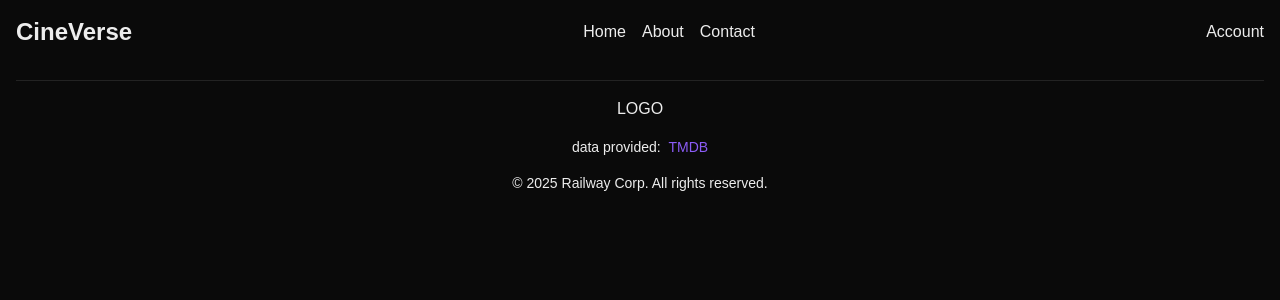
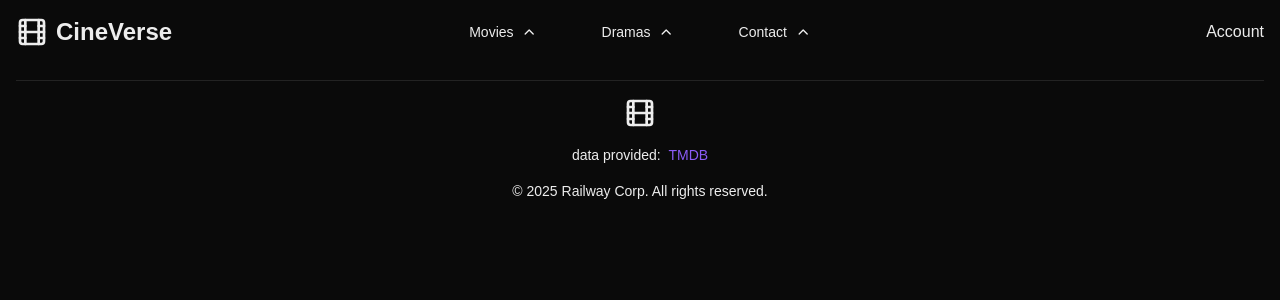
Before and after one commit to thdrudtp15/cine-verse, a Next.js app: page / in a window 1280 px wide. Shown: the top 300 px of the page. Built offline with nearby package versions, Linux system fonts and the light colour scheme.

Commit message:
feat: 헤더 네비게이션

```diff
--- a/components/layout/Footer.tsx
+++ b/components/layout/Footer.tsx
@@ -1,10 +1,14 @@
 import Link from 'next/link';
+
+import { FilmIcon } from 'lucide-react';
 
 const Footer = () => {
     return (
         <footer className="content-container py-4 flex ">
             <div className="border-t border-(--border) flex flex-col items-center justify-center w-full gap-4 py-4">
-                <div>LOGO</div>
+                <div className="flex items-center gap-2">
+                    <FilmIcon className="w-8 h-8" />
+                </div>
                 <span className="text-sm">
                     data provided: &nbsp;
                     <Link
--- a/components/layout/Header.tsx
+++ b/components/layout/Header.tsx
@@ -1,16 +1,16 @@
 import Link from 'next/link';
+import { FilmIcon } from 'lucide-react';
+
+import Nav from '@/components/ui/Nav';
 
 const Header = () => {
     return (
-        <header className="content-container py-4 flex items-center justify-between">
-            <Link href="/" className="text-2xl font-bold">
+        <header className="content-container py-4 flex items-center justify-between relative">
+            <Link href="/" className="text-2xl font-bold flex items-center gap-2">
+                <FilmIcon className="w-8 h-8" />
                 CineVerse
             </Link>
-            <ul className="flex items-center gap-4">
-                <li>Home</li>
-                <li>About</li>
-                <li>Contact</li>
-            </ul>
+            <Nav />
             <div>Account</div>
         </header>
     );
--- /dev/null
+++ b/components/ui/Nav.tsx
@@ -0,0 +1,115 @@
+'use client';
+import { useState, useRef, useCallback, memo } from 'react';
+import { ChevronUp } from 'lucide-react';
+import { motion, AnimatePresence } from 'motion/react';
+
+import useOnClickOutside from '@/hooks/useOutsideClick';
+import { useRouter } from 'next/navigation';
+
+type NavContentProps = {
+    open: boolean;
+    onClick: () => void;
+};
+
+const NAV_ITEMS: string[] = ['Movies', 'Dramas', 'Contact'];
+
+const NavContent = memo(({ open, onClick }: NavContentProps) => {
+    const handleClick = (e: React.MouseEvent<HTMLLIElement>) => {
+        e.stopPropagation();
+        onClick();
+    };
+
+    const menuItems = ['Movie 1', 'Movie 2', 'Movie 3'];
+
+    return (
+        <AnimatePresence>
+            {open && (
+                <motion.div
+                    initial={{ opacity: 0, x: -100 }}
+                    animate={{ opacity: 1, x: 0 }}
+                    exit={{ opacity: 0 }}
+                    transition={{ duration: 0.3 }}
+                    className="border border-(--border) rounded-md p-2 absolute top-full left-0 mt-1 bg-background-elevated"
+                >
+                    <ul className="flex flex-col gap-2">
+                        {menuItems.map((item, index) => (
+                            <li
+                                key={index}
+                                onClick={handleClick}
+                                className="cursor-pointer hover:bg-background-elevated rounded px-2 py-1"
+                            >
+                                {item}
+                            </li>
+                        ))}
+                    </ul>
+                </motion.div>
+            )}
+        </AnimatePresence>
+    );
+});
+
+NavContent.displayName = 'NavContent';
+
+type NavItemProps = {
+    children?: React.ReactNode;
+    title: string;
+    onClick: () => void;
+    open: boolean;
+};
+
+const NavItem = memo(({ children, title, onClick, open }: NavItemProps) => {
+    const baseClassName =
+        'group cursor-pointer hover:bg-background-elevated rounded-md px-4 py-2 flex items-center justify-center gap-2 relative';
+
+    const itemClassName = `${baseClassName} ${open ? 'bg-background-elevated' : ''}`;
+
+    const chevronClassName = `w-4 h-4 transition-transform duration-300 ${
+        open ? 'rotate-180' : 'group-hover:rotate-180'
+    }`;
+
+    return (
+        <li onClick={onClick} className={itemClassName}>
+            <p className="text-sm">{title}</p>
+            <ChevronUp className={chevronClassName} />
+            {children}
+        </li>
+    );
+});
+
+NavItem.displayName = 'NavItem';
+
+const Nav = () => {
+    const [openIndex, setOpenIndex] = useState<number | null>(null);
+    const ref = useRef<HTMLUListElement>(null);
+    const router = useRouter();
+
+    const handleClose = useCallback(() => {
+        setOpenIndex(null);
+    }, []);
+
+    useOnClickOutside({ ref, onClickOutside: handleClose });
+
+    const handleItemClick = useCallback((index: number) => {
+        setOpenIndex((prev) => (prev === index ? null : index));
+    }, []);
+
+    const handleNavContentClick = useCallback(
+        (path: string) => {
+            router.push(path);
+            setOpenIndex(null);
+        },
+        [router]
+    );
+
+    return (
+        <ul ref={ref} className="flex items-center gap-8 absolute left-1/2 -translate-x-1/2 hidden md:flex">
+            {NAV_ITEMS.map((item, index) => (
+                <NavItem key={index} title={item} onClick={() => handleItemClick(index)} open={openIndex === index}>
+                    <NavContent open={openIndex === index} onClick={() => handleNavContentClick('')} />
+                </NavItem>
+            ))}
+        </ul>
+    );
+};
+
+export default Nav;
--- /dev/null
+++ b/hooks/useOutsideClick.ts
@@ -0,0 +1,29 @@
+import { useEffect, useRef } from 'react';
+
+type Props = {
+    ref: React.RefObject<HTMLElement | null>;
+    onClickOutside: () => void;
+};
+
+const useOnClickOutside = ({ ref, onClickOutside }: Props) => {
+    const onClickOutsideRef = useRef(onClickOutside);
+
+    // 최신 콜백 참조 유지
+    useEffect(() => {
+        onClickOutsideRef.current = onClickOutside;
+    }, [onClickOutside]);
+
+    useEffect(() => {
+        const handleClickOutside = (event: MouseEvent) => {
+            if (ref.current && !ref.current.contains(event.target as Node)) {
+                onClickOutsideRef.current();
+            }
+        };
+        document.addEventListener('click', handleClickOutside);
+        return () => {
+            document.removeEventListener('click', handleClickOutside);
+        };
+    }, [ref]);
+};
+
+export default useOnClickOutside;
```
